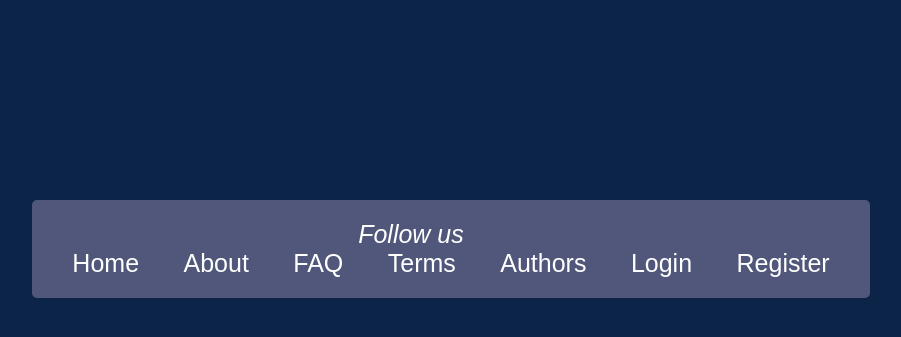
After one commit to Suimei1208/Web_Final_Semester, a PHP site: page /component/footer.php in a window 1280 px wide. The commit adds this page. Shown: the part 159-496 px from the top of the page, without its empty margins (189-1090 px from the left). Run offline with PHP 8.4, Linux system fonts and the light colour scheme.

Commit message:
update footer in php

```diff
--- a/assets/css/style.css
+++ b/assets/css/style.css
@@ -280,6 +280,9 @@ h2{
   max-height: 700px;
   max-width: 600%;
 }
+.cell .user-info{
+  color: #ffffff;
+}
 .footer{
   justify-content: center;
   background-color: #50577A;
--- /dev/null
+++ b/component/footer.php
@@ -0,0 +1,24 @@
+<link rel="stylesheet" href="../assets/css/style.css">
+<footer>
+        <div class="footer">
+            <div class="footer1">
+            <i>Follow us</i>
+            <i class="fa-brands fa-facebook" style="color: #ffffff;"></i>
+            <i class="fa-brands fa-youtube" style="color: #ffffff;"></i>
+            <i class="fa-brands fa-twitter" style="color: #ffffff;"></i>
+            <i class="fa-brands fa-discord" style="color: #ffffff;"></i>
+            </div>
+            <div class="footer2">
+                <a href="">Home</a>
+                <a href="">About</a>
+                <a href="">FAQ</a>
+                <a href="">Terms</a>
+                <a href="">Authors</a>
+                <a href="">Login</a>
+                <a href="">Register</a>
+                </div>
+        </div>
+
+		<!-- <p id="main-text">Follow us<i class="fa-brands fa-facebook" style="color: #ffffff;"></i><i class="fa-brands fa-youtube" style="color: #ffffff;"></i><i class="fa-brands fa-twitter" style="color: #ffffff;"><i class="fa-brands fa-discord" style="color: #ffffff;"></i></i></p> -->
+
+</footer>
```
Also changed, not shown: home copy.php (+76 -2 lines), assets/img/fake.png (added).
